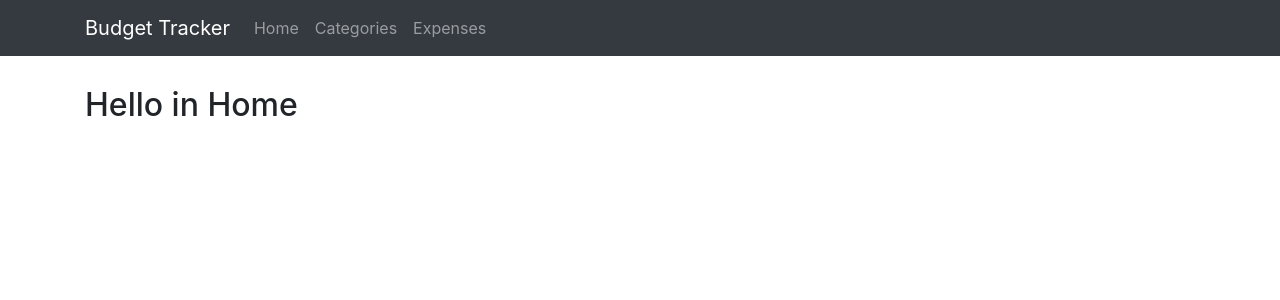
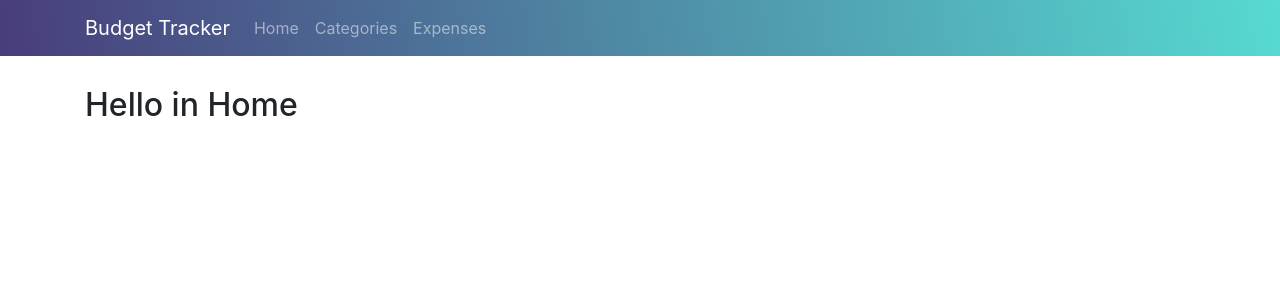
Before and after one commit to tadeeek/budget-tracker, a React (Create React App) app in the folder budget-tracker-app/: page / in a window 1280 px wide. Shown: the top 300 px of the page. Built offline with nearby package versions, Linux system fonts and the light colour scheme.

Commit message:
reformatting

```diff
--- a/budget-tracker-app/package.json
+++ b/budget-tracker-app/package.json
@@ -9,6 +9,7 @@
     "bootstrap": "^4.1.3",
     "react": "^17.0.1",
     "react-cookie": "^3.0.4",
+    "react-datepicker": "^3.6.0",
     "react-dom": "^17.0.1",
     "react-router-dom": "^4.3.1",
     "react-scripts": "4.0.1",
--- a/budget-tracker-app/public/index.html
+++ b/budget-tracker-app/public/index.html
@@ -4,7 +4,6 @@
     <meta charset="utf-8" />
     <meta name="viewport" content="width=device-width, initial-scale=1" />
     <meta name="theme-color" content="#000000" />
-    <link rel="stylesheet" href="styles.css">
     <meta
       name="description"
       content="Web site created using create-react-app"
--- a/budget-tracker-app/public/styles.css
+++ /dev/null
@@ -1,7 +0,0 @@
-body {
-  background-color: aqua;
-}
-
-.navbar {
-  margin-bottom: 30px;
-}
--- /dev/null
+++ b/budget-tracker-app/src/App.css
@@ -0,0 +1,4 @@
+.navbar {
+  background-image: linear-gradient(80deg, #483d7b, #56dad1);
+  margin-bottom: 30px;
+}
--- a/budget-tracker-app/src/Category.js
+++ b/budget-tracker-app/src/Category.js
@@ -1,5 +1,4 @@
 import React, { Component } from 'react';
-import AppNav from './NavApp'
 class Category extends Component {
     state = {
         isLoading: true,
--- a/budget-tracker-app/src/Expenses.js
+++ b/budget-tracker-app/src/Expenses.js
@@ -1,5 +1,5 @@
 import React, { Component } from 'react';
-import AppNav from './NavApp'
+
 
 class Expenses extends Component {
     state = {  }
@@ -7,6 +7,7 @@ class Expenses extends Component {
         return (
         <React.Fragment>
             <h2>Expenses</h2>
+
         </React.Fragment>
         );
     }
--- a/budget-tracker-app/src/Home.js
+++ b/budget-tracker-app/src/Home.js
@@ -1,5 +1,4 @@
 import React, { Component } from 'react';
-import NavApp from "./NavApp";
 
 class Home extends Component {
     state = {  }
--- a/budget-tracker-app/src/index.js
+++ b/budget-tracker-app/src/index.js
@@ -3,6 +3,7 @@ import ReactDOM from 'react-dom';
 import App from "./App";
 import reportWebVitals from './reportWebVitals';
 import 'bootstrap/dist/css/bootstrap.css';
+import './App.css';
 
 ReactDOM.render(
   <React.StrictMode>
```
Also changed, not shown: 2 other files (tests, documents, lock files or other folders).
